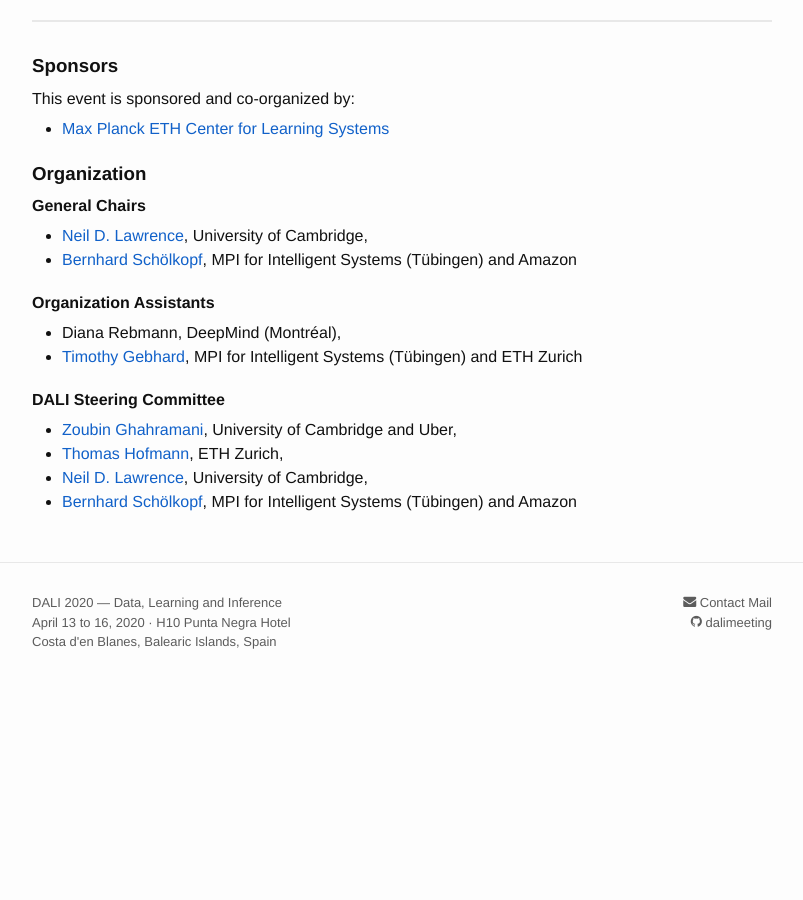
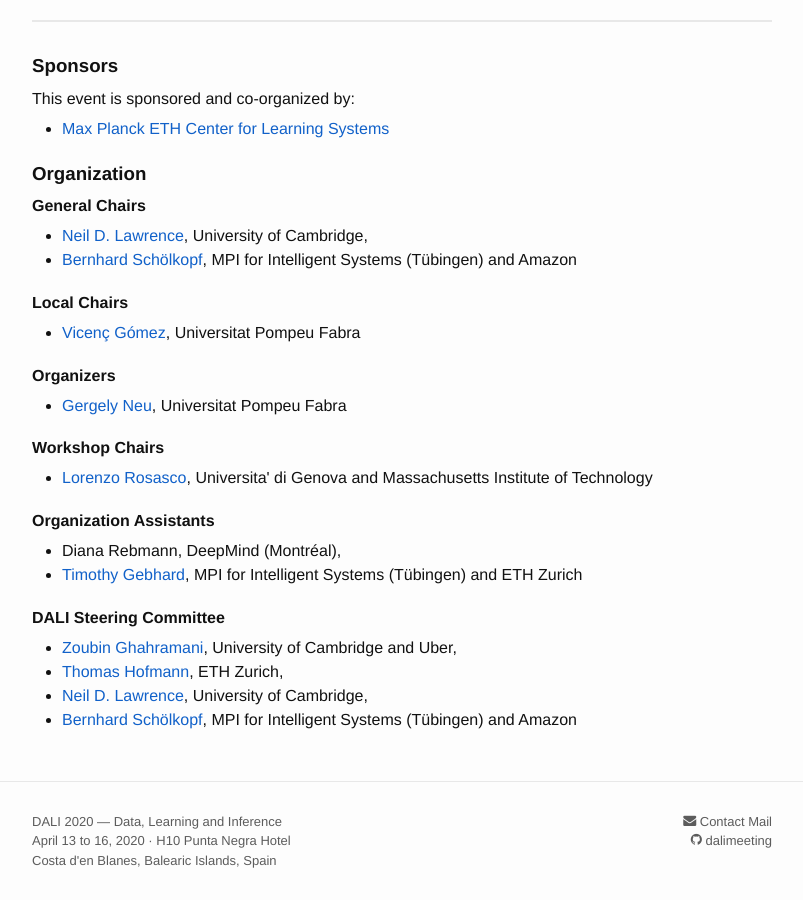
Before and after one commit to dalimeeting/dalimeeting.github.io, a Jekyll site: the page built from index.html, in a window 1280 px wide and 900 px high, scrolled down 807 px. Shown: the whole window, without its empty margins (238-1041 px from the left). Built offline with Jekyll 4.4.1, drawn with Linux system fonts in a browser that asks for light colours; some web fonts are replaced; before the commit the page ends 1489 px from its top, so only the background shows below that.

Commit message:
Update organizers

```diff
--- a/_config.yml
+++ b/_config.yml
@@ -59,6 +59,24 @@
     url: "https://ei.is.tuebingen.mpg.de/person/bs"
     institute: MPI for Intelligent Systems (Tübingen) and Amazon
 
+  organizers:
+  - given: Gergely
+    family: Neu
+    url: http://cs.bme.hu/~gergo/
+    institute: Universitat Pompeu Fabra
+
+  local:
+  - given: Vicenç
+    family: Gómez
+    url: https://www.upf.edu/web/vgomez
+    institute: Universitat Pompeu Fabra
+
+  workshop:
+  - given: Lorenzo
+    family: Rosasco
+    url: http://web.mit.edu/lrosasco/www/
+    institute: Universita' di Genova and Massachusetts Institute of Technology
+
   assistants:
   - given: Diana
     family: Rebmann
--- a/index.html
+++ b/index.html
@@ -31,11 +31,11 @@
 
 <h3>Organization</h3>
 
-{% if site.conference.organizers %}
-<h4>Organizers</h4>
-{% assign lastone = site.conference.organizers | last %}
+{% if site.conference.general %}
+<h4>General Chairs</h4>
+{% assign lastone = site.conference.general | last %}
 <ul>
-{% for person in site.conference.organizers %}
+{% for person in site.conference.general %}
   <li>{% include listperson.html %}</li>
 {% endfor %}
 </ul>
@@ -51,21 +51,21 @@
 </ul>
 {% endif %}
 
-{% if site.conference.general %}
-<h4>General Chairs</h4>
-{% assign lastone = site.conference.general | last %}
+{% if site.conference.chair %}
+<h4>Chairs</h4>
+{% assign lastone = site.conference.chair | last %}
 <ul>
-{% for person in site.conference.general %}
+{% for person in site.conference.chair %}
   <li>{% include listperson.html %}</li>
 {% endfor %}
 </ul>
 {% endif %}
 
-{% if site.conference.chair %}
-<h4>Chairs</h4>
-{% assign lastone = site.conference.chair | last %}
+{% if site.conference.organizers %}
+<h4>Organizers</h4>
+{% assign lastone = site.conference.organizers | last %}
 <ul>
-{% for person in site.conference.chair %}
+{% for person in site.conference.organizers %}
   <li>{% include listperson.html %}</li>
 {% endfor %}
 </ul>
```
